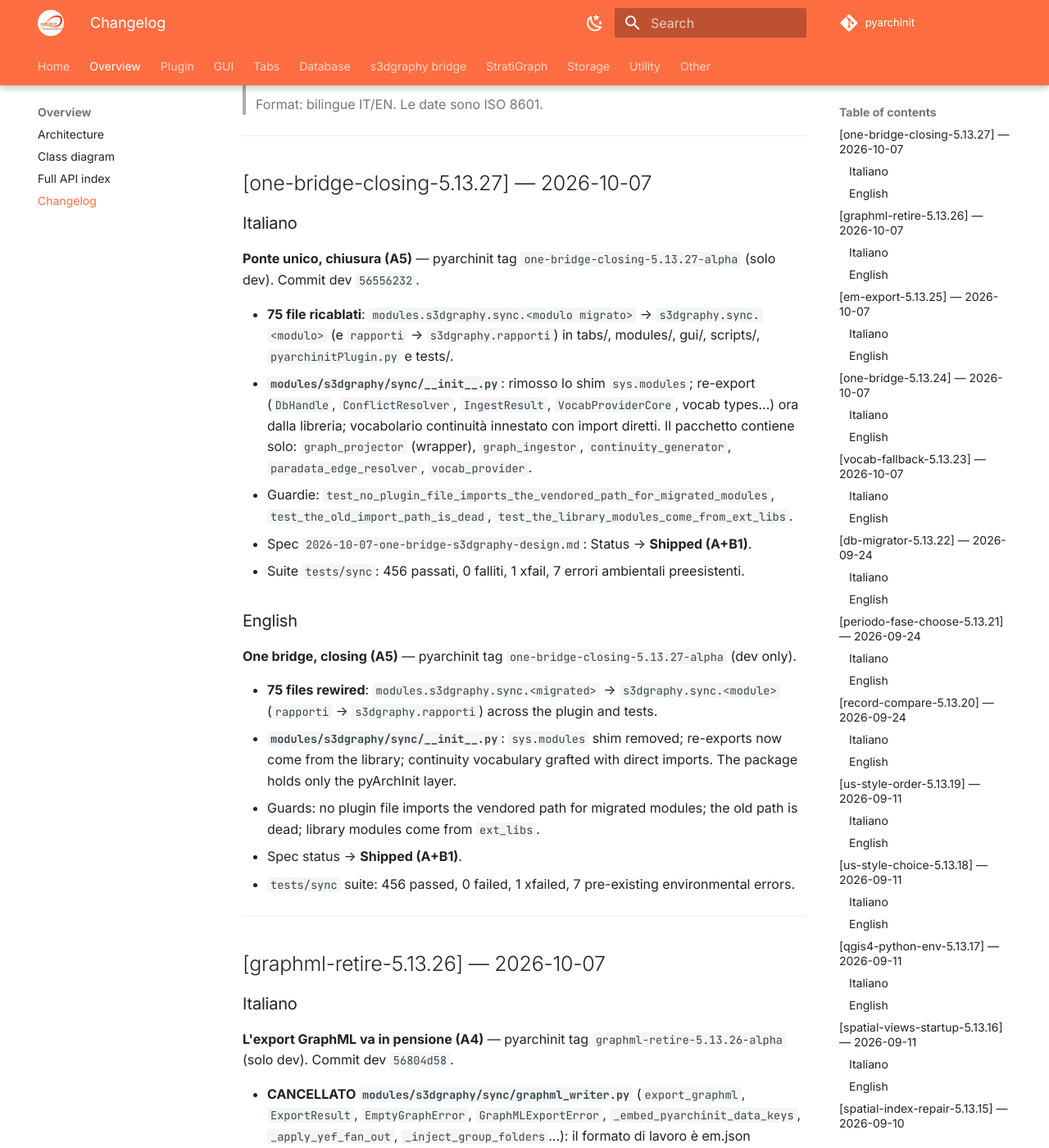
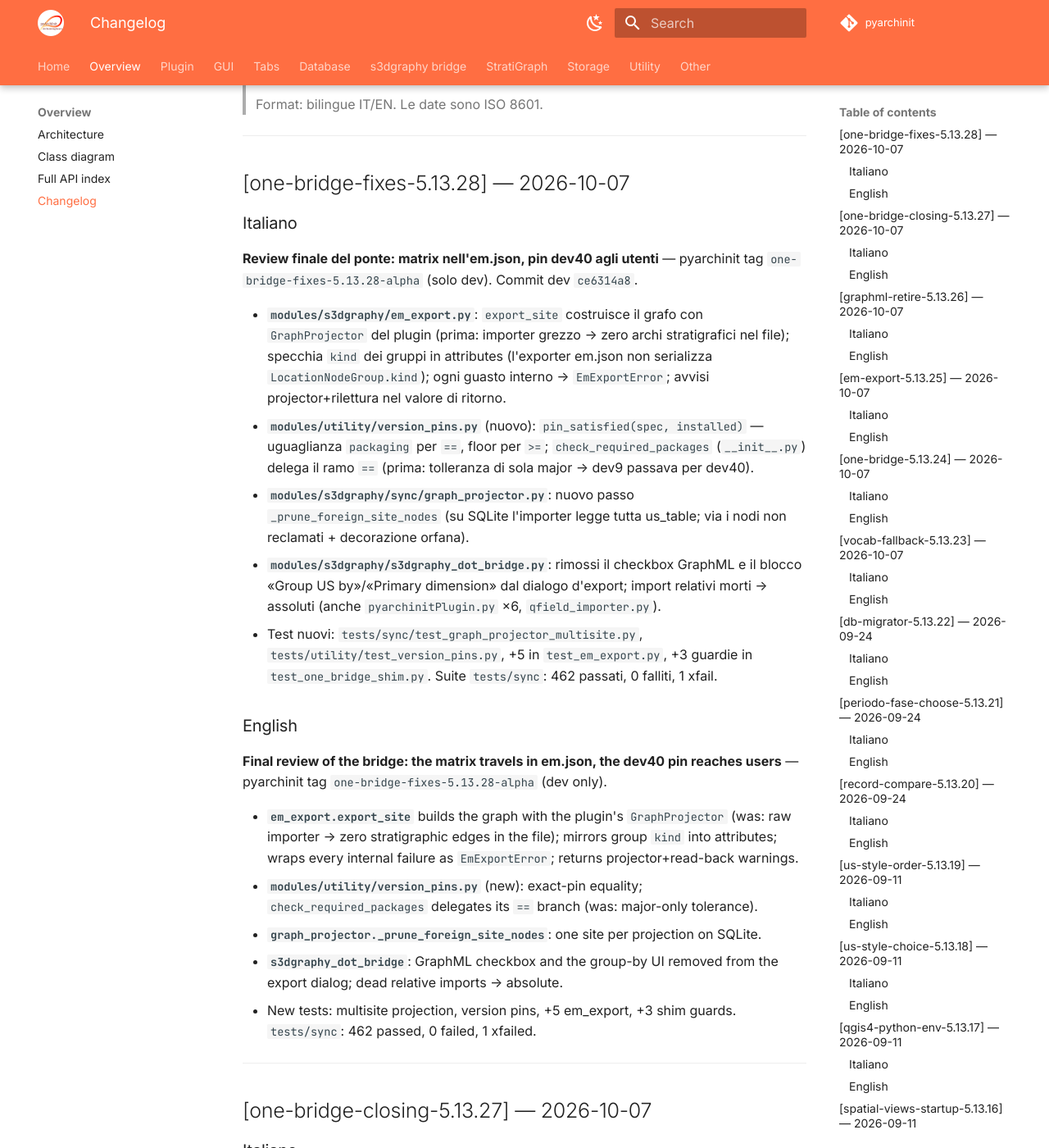
Before and after one commit to enzococca/pyarchinit-api-docs, an MkDocs documentation site: the page built from docs/CHANGELOG.md, in a window 1280 px wide and 1400 px high, scrolled down 229 px. Shown: the whole window at 82% size. Built offline with MkDocs 1.6.1 and Material for MkDocs 9.7.7, drawn with Linux system fonts in a browser that asks for light colours; comment, search, counter and statistics services are not loaded.

Commit message:
docs(changelog): one-bridge-fixes-5.13.28-alpha — matrix nell'em.json, pin esatto, un sito per proiezione — IT+EN

```diff
--- a/docs/CHANGELOG.md
+++ b/docs/CHANGELOG.md
@@ -4,6 +4,30 @@
 > da `pyarchinit-code_dev/`.
 >
 > Format: bilingue IT/EN. Le date sono ISO 8601.
+
+---
+
+## [one-bridge-fixes-5.13.28] — 2026-10-07
+
+### Italiano
+
+**Review finale del ponte: matrix nell'em.json, pin dev40 agli utenti** — pyarchinit tag `one-bridge-fixes-5.13.28-alpha` (solo dev). Commit dev `ce6314a8`.
+
+- **`modules/s3dgraphy/em_export.py`**: `export_site` costruisce il grafo con `GraphProjector` del plugin (prima: importer grezzo → zero archi stratigrafici nel file); specchia `kind` dei gruppi in attributes (l'exporter em.json non serializza `LocationNodeGroup.kind`); ogni guasto interno → `EmExportError`; avvisi projector+rilettura nel valore di ritorno.
+- **`modules/utility/version_pins.py`** (nuovo): `pin_satisfied(spec, installed)` — uguaglianza `packaging` per `==`, floor per `>=`; `check_required_packages` (`__init__.py`) delega il ramo `==` (prima: tolleranza di sola major → dev9 passava per dev40).
+- **`modules/s3dgraphy/sync/graph_projector.py`**: nuovo passo `_prune_foreign_site_nodes` (su SQLite l'importer legge tutta us_table; via i nodi non reclamati + decorazione orfana).
+- **`modules/s3dgraphy/s3dgraphy_dot_bridge.py`**: rimossi il checkbox GraphML e il blocco «Group US by»/«Primary dimension» dal dialogo d'export; import relativi morti → assoluti (anche `pyarchinitPlugin.py` ×6, `qfield_importer.py`).
+- Test nuovi: `tests/sync/test_graph_projector_multisite.py`, `tests/utility/test_version_pins.py`, +5 in `test_em_export.py`, +3 guardie in `test_one_bridge_shim.py`. Suite `tests/sync`: 462 passati, 0 falliti, 1 xfail.
+
+### English
+
+**Final review of the bridge: the matrix travels in em.json, the dev40 pin reaches users** — pyarchinit tag `one-bridge-fixes-5.13.28-alpha` (dev only).
+
+- **`em_export.export_site`** builds the graph with the plugin's `GraphProjector` (was: raw importer → zero stratigraphic edges in the file); mirrors group `kind` into attributes; wraps every internal failure as `EmExportError`; returns projector+read-back warnings.
+- **`modules/utility/version_pins.py`** (new): exact-pin equality; `check_required_packages` delegates its `==` branch (was: major-only tolerance).
+- **`graph_projector._prune_foreign_site_nodes`**: one site per projection on SQLite.
+- **`s3dgraphy_dot_bridge`**: GraphML checkbox and the group-by UI removed from the export dialog; dead relative imports → absolute.
+- New tests: multisite projection, version pins, +5 em_export, +3 shim guards. `tests/sync`: 462 passed, 0 failed, 1 xfailed.
 
 ---
 
```
